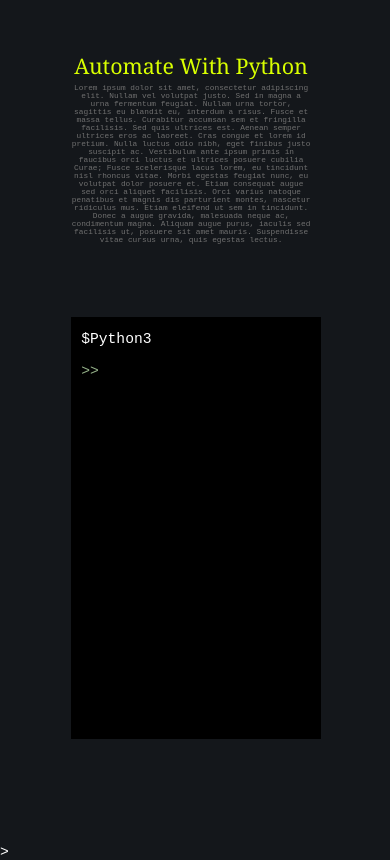
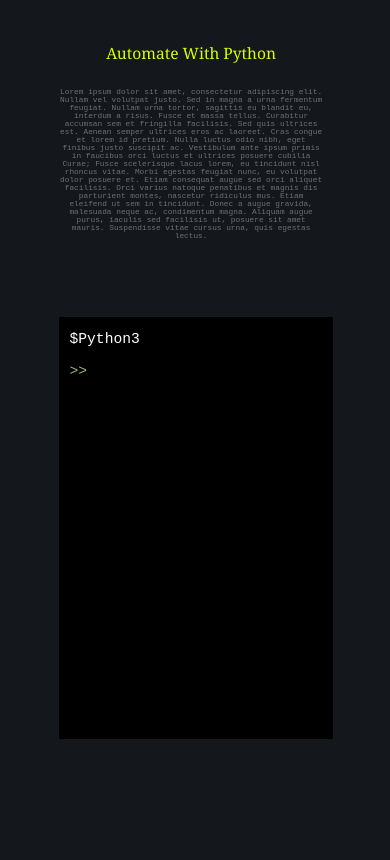
Before and after one commit to kjsce-codecell/registration-terminal, a plain HTML site: page index.html in a window 390 px wide. Drawn offline with nearby package versions, Linux system fonts and the light colour scheme.

Commit message:
made responsive layout with scrolling

```diff
--- a/css/terminal.css
+++ b/css/terminal.css
@@ -27,9 +27,10 @@ img {
     font-size:1.65vw;
     width: 61.5%;
     position: absolute;
-    top: 12%;
+    top: 10%;
     left: 18.25%;
-    height: 28.5em;
+    height: 25.3%;
+    overflow: auto;
     color: rgb(112, 112, 112);
     text-align: center;
   }
@@ -59,32 +60,33 @@ img {
 @media screen and (max-width: 700px) {
     #desc {
       font-size:2vw;
-      width: 61.5%;
+      width: 67.5%;
       position: absolute;
-      top: 9%;
-      left: 18.25%;
-      height: 28.5em;
+      top: 9.5%;
+      left: 15.25%;
+      overflow: auto;
+      height: 25.5%;
       color: rgb(112, 112, 112);
       text-align: center;
     }
 
     #title {
       font-family: Georgia, 'Times New Roman', Times, serif;
-      font-size: 5.5vw;
-      width: 61.5%;
+      font-size: 4vw;
+      width: 67.5%;
       position: absolute;
-      left: 18.25%;
-      top: 6%;
+      left: 15.25%;
+      top: 5%;
       text-align: center;
       color :rgb(217, 255, 0);
     }
     #container {
-      width:61.5%;
+      width:67.5%;
       height: 50%;
       background-color: rgb(0, 0, 0);
       position: absolute;
       top: 37.5%;
-      left: 18.25%;
+      left: 15.25%;
       overflow: auto;
       z-index: 1;
     }
@@ -97,9 +99,10 @@ img {
       position: absolute;
       top: 12%;
       left: 18.25%;
-      height: 28.5em;
+      height: 28.5%;
       color: rgb(112, 112, 112);
       text-align: center;
+      overflow: auto;
     }
 
     #title {
--- a/index.html
+++ b/index.html
@@ -14,7 +14,7 @@
     background-repeat: repeat-x"
     ></div>
 
-    <div id="title">Automate With Python</div>>
+    <div id="title">Automate With Python</div>
 
     <!-- Terminal -->
     <div id="container" style="z-index:1; padding-left: 10px;">
```
